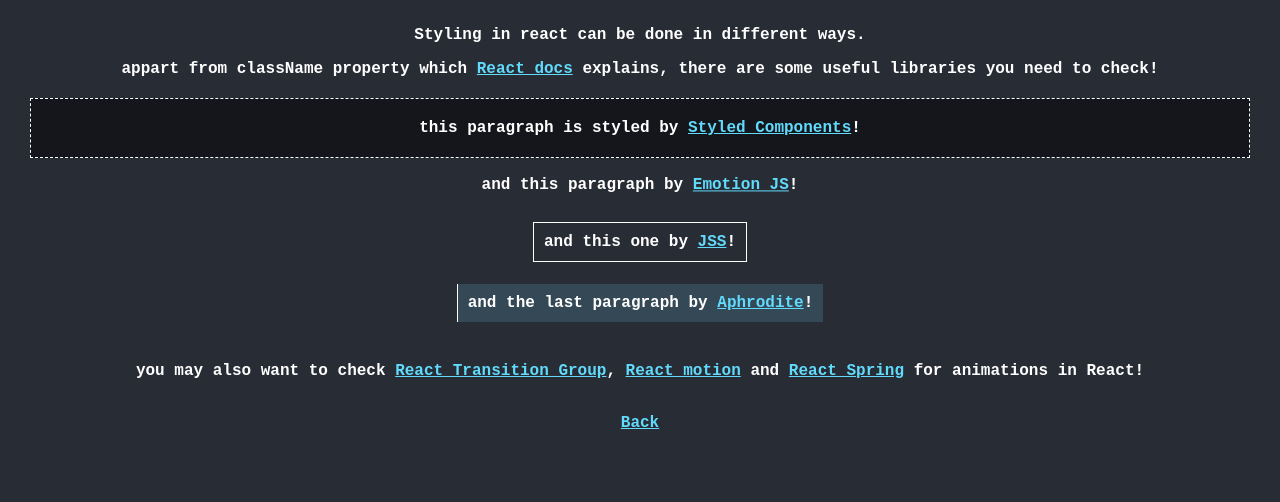
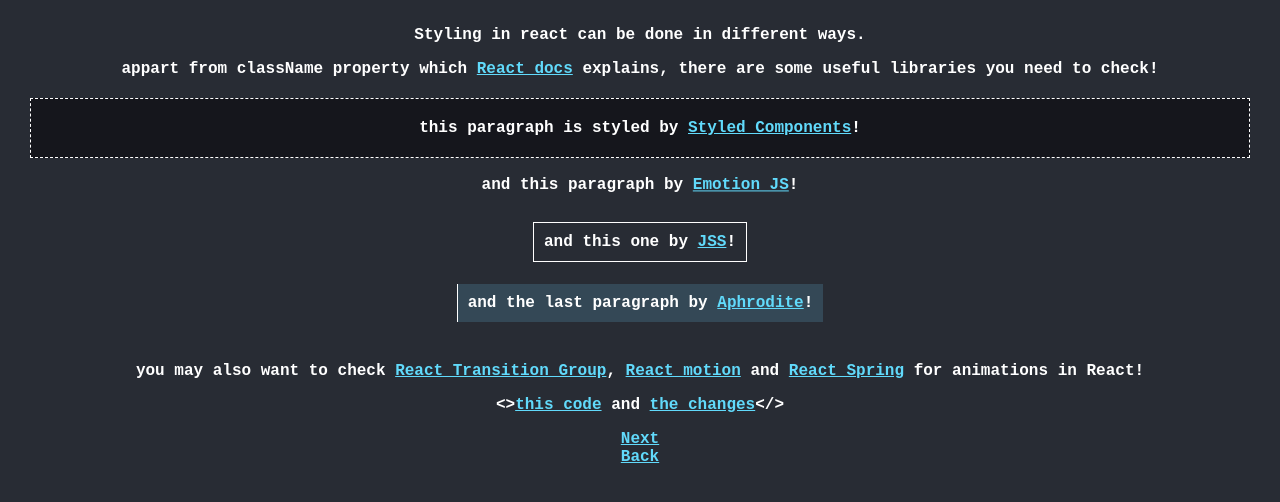
Before and after one commit to Masoud-garazhian/atiyeh-ui, a React (Create React App) app: page /step/styling/js-styling in a window 1280 px wide. Shown: the top 502 px of the page. Built offline with nearby package versions, Linux system fonts and the light colour scheme.

Commit message:
adds styling changes git url

```diff
--- a/src/views/pages/steps/styling/styled-components/index.tsx
+++ b/src/views/pages/steps/styling/styled-components/index.tsx
@@ -22,6 +22,8 @@
         , <a href="https://github.com/chenglou/react-motion">React motion</a>
         &nbsp;and <a href="https://github.com/pmndrs/react-spring">React Spring</a> for animations in React!
       </p>
+      <p>{`<>`}<a href="https://github.com/aronmi/preactice/tree/05f4a4f53f364e5bc1071dc590f4f0dda0859aef">this code</a> and <a href="https://github.com/aronmi/preactice/commit/05f4a4f53f364e5bc1071dc590f4f0dda0859aef">the changes</a>{`</>`}</p>
+      <a href="/step/styling/component-libs">Next</a>
       <br /><a href="/step/patterns/lazy">Back</a>
     </pre>
   )
```
